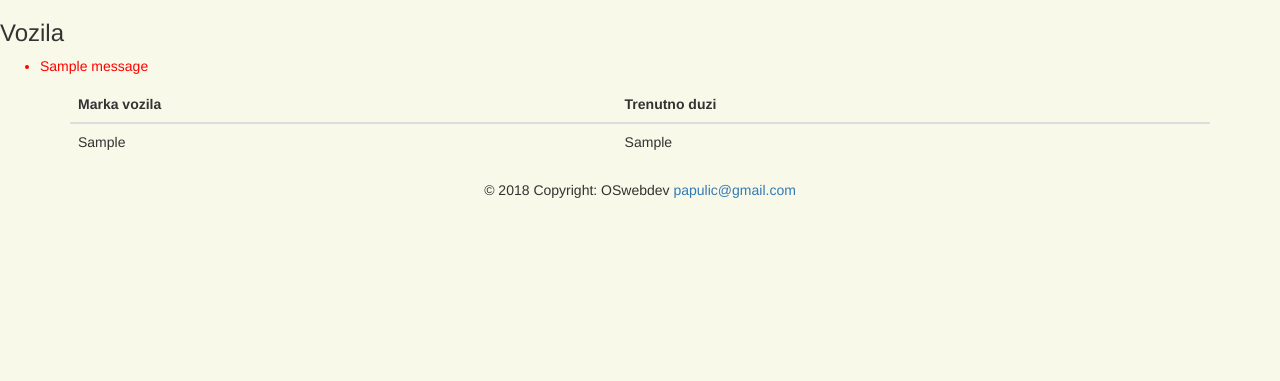
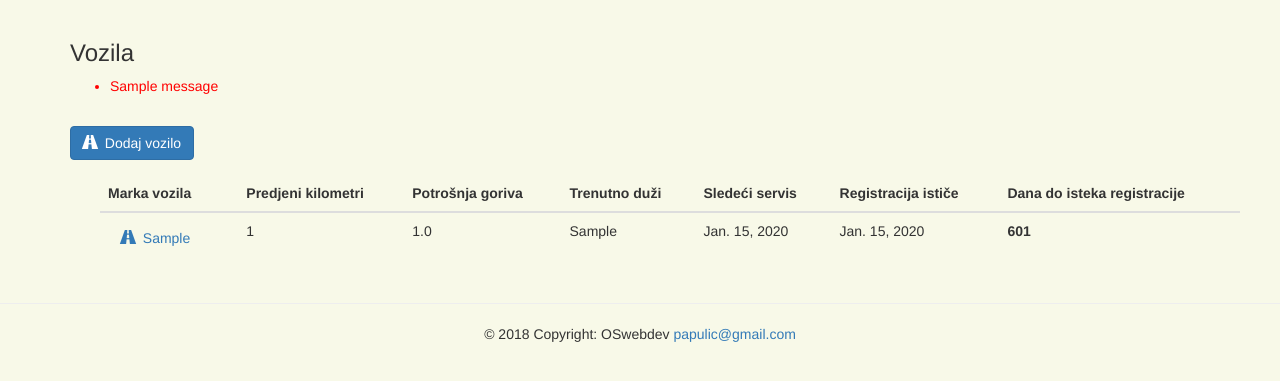
Before and after one commit to papulic/HT_WERKE, a Django app: page /vozila/ in a window 1280 px wide. Shown: the part 52-433 px from the top of the page. Run offline with Django 3.2, Linux system fonts and the light colour scheme; a user stored in the database is signed in; tables that the repository leaves empty hold one stand-in row (values such as "Sample post"); one stand-in notice (Sample message) is shown; some libraries are stand-ins or nearby versions.

Commit message:
Add files via upload

```diff
--- a/projects/models.py
+++ b/projects/models.py
@@ -58,8 +58,8 @@ class Vozilo(models.Model):
     predjeni_kilometri = models.IntegerField(default=None, null=True, blank=True)
     registracija_istice = models.DateField()
     sledeci_servis = models.DateField()
-    potrosnja_goriva = models.FloatField(max_length=10)
-    opis = models.CharField(max_length=100)
+    potrosnja_goriva = models.FloatField(max_length=10, default=0.0)
+    opis = models.CharField(max_length=100, blank=True)
     trenutno_duzi = models.ForeignKey(Radnik, null=True, blank=True)
 
 
@@ -101,6 +101,7 @@ class Rashodi(models.Model):
     opis = models.CharField(max_length=150, blank=True)
     kolicina = models.FloatField(max_length=10, default=0.0)
     posao = models.ForeignKey(Poslovi, on_delete=models.CASCADE)
+    vozilo = models.ForeignKey(Vozilo, null=True, blank=True )
 
     def __unicode__(self):
         return self.vrsta
--- a/projects/templates/projects/poslovi.html
+++ b/projects/templates/projects/poslovi.html
@@ -43,6 +43,11 @@
             <div class="row">
                 <h1>{{ posao.ime }}</h1>
             </div>
+             {% if posao.dogovoreni_radni_sati != 0.0 %}
+             <h4>Dogovoren radni sat: {{ posao.dogovoreni_radni_sati}}</h4>
+             {% else %}
+             <h4>Ovaj posao nije dogovoren na radni sat</h4>
+             {% endif %}
             <div class="row">
                 <h3>opis: {{ posao.opis }}</h3>
             </div>
--- a/projects/templates/projects/vozila.html
+++ b/projects/templates/projects/vozila.html
@@ -2,6 +2,7 @@
 {% block title %} - Vozila {% endblock %}
 {% block content %}
 {% load staticfiles %}
+<div class="container">
     <h3>Vozila</h3>
     {% if messages %}
     <ul class="messages">
@@ -10,27 +11,61 @@
     {% endfor %}
     </ul>
 {% endif %}
+    <div class="row">
+        <div class="col-sm-12" style="padding-bottom: 15px;">
+            <br>
+            <a href="{% url 'projects:vozilo-add' %}">
+                <button type="button" class="btn btn-primary">
+                    <span class="glyphicon glyphicon-road"></span>&nbsp; Dodaj vozilo
+                </button>
+            </a>
+        </div>
+    </div>
     {% if vozila %}
-
-
-
-            <div class="col-lg-12">
+    <div class="col-md-12">
         <div class='container' id="table">
             <div class="table-div">
                 <table class="table">
                     <thead>
                     <tr>
                         <th>Marka vozila</th>
-                        <th>Trenutno duzi</th>
+                        <th>Predjeni kilometri</th>
+                        <th>Potrošnja goriva</th>
+                        <th>Trenutno duži</th>
+                        <th>Sledeći servis</th>
+                        <th>Registracija ističe</th>
+                        <th>Dana do isteka registracije</th>
                     </tr>
                     </thead>
                     <tbody>
                     {% for vozilo in vozila %}
                     <tr>
-                            <td>{{ vozilo.marka }}</td>
+                        <td>
+                            <a href="{% url 'projects:vozilo-update' vozilo.id %}">
+                                <button type="button" class="btn btn-link">
+                                    <span class="glyphicon glyphicon-road"></span>&nbsp; {{ vozilo.marka }}
+                                </button>
+                            </a>
+                        </td>
+                        {% if vozilo.predjeni_kilometri %}
+                        <td>{{ vozilo.predjeni_kilometri }}</td>
+                        {% else %}
+                        <td>Nije uneto</td>
+                        {% endif %}
+                        <td>{{ vozilo.potrosnja_goriva }}</td>
+                        {% if vozilo.trenutno_duzi == None %}
+                        <td>Vozilo je dostupno</td>
+                        {% else %}
                         <td>{{ vozilo.trenutno_duzi }}</td>
+                        {% endif %}
+                        <td>{{ vozilo.sledeci_servis }}</td>
+                        <td>{{ vozilo.registracija_istice }}</td>
+                        {% for i, v in istek_registracije.items %}
+                        {% if i == vozilo.id %}
+                        <td {% if v < 15 %}style="color:red"{% endif %}><strong>{{ v }}</strong></td>
+                        {% endif %}
+                        {% endfor %}
                     </tr>
-
                     {% endfor %}
                     </tbody>
                 </table>
@@ -38,5 +73,5 @@
         </div>
     </div>
     {% endif %}
-
+</div>
 {% endblock %}
--- a/projects/urls.py
+++ b/projects/urls.py
@@ -17,10 +17,12 @@ urlpatterns = [
     url(r'^azuriranje_posla/(?P<project_id>[0-9]+)/$', views.posao_update, name='posao-update'),
     url(r'^azuriranje_radnika/(?P<radnik_id>[0-9]+)/$', views.radnik_update, name='radnik-update'),
     url(r'^azuriranje_dana/(?P<dan_id>[0-9]+)/$', views.dan_update, name='dan-update'),
+    url(r'^azuriranje_vozila/(?P<vozilo_id>[0-9]+)/$', views.vozilo_update, name='vozilo-update'),
     url(r'^novi_prihod/(?P<project_id>[0-9]+)/$', views.create_prihod, name='prihod-add'),
     url(r'^novi_rashod/(?P<project_id>[0-9]+)/$', views.create_rashod, name='rashod-add'),
     url(r'^novo_zanimanje/$', views.create_zanimanje, name='zanimanje-add'),
     url(r'^novi_radnik/$', views.create_radnik, name='radnik-add'),
+    url(r'^novo_vozilo/$', views.create_vozilo, name='vozilo-add'),
     url(r'^posao/(?P<project_id>[0-9]+)/obrisi_prihod/(?P<prihod_id>[0-9]+)/$', views.prihod_delete, name='prihod-delete'),
     url(r'^(?P<project_id>[0-9]+)/obrisi_rashod/(?P<rashod_id>[0-9]+)/$', views.rashod_delete, name='rashod-delete'),
     url(r'^biranje_meseca/$', views.biranje_meseca, name='biranje_meseca'),
--- a/projects/views.py
+++ b/projects/views.py
@@ -4,7 +4,7 @@ from __future__ import unicode_literals
 from django.shortcuts import render, redirect, get_object_or_404
 from django.contrib.auth import authenticate, login
 from django.contrib.auth import logout
-from .forms import UserForm, PosloviForm, RadnikForm, PrihodiForm, RashodiForm, DatumForm, DanForm, ZanimanjeForm
+from .forms import UserForm, PosloviForm, RadnikForm, PrihodiForm, RashodiForm, DatumForm, DanForm, ZanimanjeForm, VoziloForm
 from django.http import HttpResponseRedirect
 from django.urls import reverse
 from django.contrib import messages
@@ -56,6 +56,7 @@ def ljudi(request):
             'radnici_otkaz': radnici_otkaz
         })
 
+
 def biranje_meseca(request):
     if not request.user.is_authenticated():
         return render(request, 'projects/login.html')
@@ -70,6 +71,7 @@ def biranje_meseca(request):
     return render(request, 'projects/biranje_meseca.html', {
             'form': form
         })
+
 
 def dodaj_dane(request, mesec, godina):
     dan_dodat = False
@@ -94,6 +96,7 @@ def dodaj_dane(request, mesec, godina):
     else:
         messages.success(request, "Svi dani do današnjeg datuma već postoje!")
     return HttpResponseRedirect(reverse('projects:monthview-workers', args=(mesec, godina)))
+
 
 def mesecni_izvod_radnika(request, mesec, godina):
     if not request.user.is_authenticated():
@@ -122,10 +125,16 @@ def vozila(request):
     if not request.user.is_authenticated():
         return render(request, 'projects/login.html')
     else:
+        current_date = datetime.date.today()
         vozila = Vozilo.objects.all()
+        istek_registracije = {}
+        for vozilo in vozila:
+            preostalo_dana = vozilo.registracija_istice - current_date
+            istek_registracije[vozilo.id] = preostalo_dana.days
 
         return render(request, 'projects/vozila.html', {
             'vozila': vozila,
+            'istek_registracije': istek_registracije
         })
 
 
@@ -154,6 +163,7 @@ def create_project(request):
         }
         return render(request, 'projects/project_form.html', context)
 
+
 def create_radnik(request):
     if not request.user.is_authenticated():
         return render(request, 'projects/login.html')
@@ -171,6 +181,7 @@ def create_radnik(request):
         }
         return render(request, 'projects/dodavanje_radnika.html', context)
 
+
 def create_zanimanje(request):
     form = ZanimanjeForm(request.POST or None)
     if request.method == 'POST':
@@ -183,6 +194,21 @@ def create_zanimanje(request):
         "form": form,
     }
     return render(request, 'projects/dodavanje_zanimanja.html', context)
+
+
+def create_vozilo(request):
+    form = VoziloForm(request.POST or None)
+    if request.method == 'POST':
+        if form.is_valid():
+            vozilo = form.save(commit=False)
+            vozilo.save()
+            messages.success(request, "Vozilo '{vozilo}' je dodato!".format(vozilo=vozilo.marka))
+            return HttpResponseRedirect(reverse('projects:vozila'))
+    context = {
+        "form": form,
+    }
+    return render(request, 'projects/dodavanje_vozila.html', context)
+
 
 def detail(request, project_id):
     if not request.user.is_authenticated():
@@ -229,6 +255,7 @@ def detail(request, project_id):
             'dobit': dobit,
         })
 
+
 def radnik_detail(request, radnik_id):
     if not request.user.is_authenticated():
         return render(request, 'projects/login.html')
@@ -247,6 +274,7 @@ def radnik_detail(request, radnik_id):
             'radnik_id': radnik_id,
         })
 
+
 def posao_update(request, project_id):
     instance = Poslovi.objects.get(pk=project_id)
     form = PosloviForm(request.POST or None, instance=instance)
@@ -260,6 +288,22 @@ def posao_update(request, project_id):
         'project_id': project_id,
     }
     return render(request, 'projects/posao_update_form.html', context)
+
+
+def vozilo_update(request, vozilo_id):
+    instance = Vozilo.objects.get(pk=vozilo_id)
+    form = VoziloForm(request.POST or None, instance=instance)
+    if form.is_valid():
+        vozilo = form.save(commit=False)
+        vozilo.save()
+        messages.success(request, "Podaci su ažurirani!")
+        return HttpResponseRedirect(reverse('projects:vozila'))
+    context = {
+        "form": form,
+        'vozilo_id': vozilo_id,
+    }
+    return render(request, 'projects/vozilo_update.html', context)
+
 
 def dan_update(request, dan_id):
     instance = Dan.objects.get(pk=dan_id)
@@ -308,6 +352,7 @@ def dan_update(request, dan_id):
     }
     return render(request, 'projects/dan_update.html', context)
 
+
 def radnik_update(request, radnik_id):
     instance = Radnik.objects.get(pk=radnik_id)
     form = RadnikForm(request.POST or None, instance=instance)
@@ -342,10 +387,12 @@ def create_prihod(request, project_id):
         }
         return render(request, 'projects/create_prihod.html', context)
 
+
 def prihod_delete(request, project_id, prihod_id):
     prihod = get_object_or_404(Prihodi, id=prihod_id)
     prihod.delete()
     return HttpResponseRedirect(reverse('projects:posao', args=(project_id)))
+
 
 def create_rashod(request, project_id):
     if not request.user.is_authenticated():
@@ -365,73 +412,16 @@ def create_rashod(request, project_id):
         }
         return render(request, 'projects/create_rashod.html', context)
 
+
 def rashod_delete(request, project_id, rashod_id):
     rashod = Rashodi.objects.get(pk=rashod_id)
     rashod.delete()
     return HttpResponseRedirect(reverse('projects:posao', args=(project_id)))
 
-def create_date__old(request):
-    meseci = ["januar", "februar", "mart", "april", "maj", "jun", "jul", "avgust", "septembar", "oktobar", "novembar", "decembar"]
-    mesec_postoji = False
-    months_all = Mesec.objects.all()
-    now = datetime.date.today()
-    num_days = calendar.monthrange(now.year, now.month)[1]
-    year = now.year
-    month = now.month
-    days = [datetime.date(year, month, day) for day in range(1, num_days + 1)]
-    radnici = Radnik.objects.filter(u_radnom_odnosu=True)
-    for i in months_all:
-        if i.godina == year and i.mesec == month:
-            mesec_postoji = True
-            break
-    if mesec_postoji:
-        messages.success(request, 'Ovaj mesec vec postoji!')
-        return HttpResponseRedirect(reverse('projects:ljudi'))
-    else:
-        new_month = Mesec()
-        new_month.godina = year
-        new_month.mesec = month
-        new_month.save()
-        for day in days:
-            new_day = Dan()
-            new_day.datum = day
-            new_day.mesec = new_month
-            new_day.save()
-        messages.success(request, 'Mesec {mesec} je kreiran za godinu {godina}!'.format(mesec=meseci[month], godina=year))
-        return HttpResponseRedirect(reverse('projects:ljudi'))
 
-def create_date(request):
-    meseci = ["januar", "februar", "mart", "april", "maj", "jun", "jul", "avgust", "septembar", "oktobar", "novembar", "decembar"]
-    mesec_postoji = False
-    months_all = Mesec.objects.all()
-    now = datetime.date.today()
-    num_days = calendar.monthrange(now.year, now.month)[1]
-    year = now.year
-    month = now.month
-    days = [datetime.date(year, month, day) for day in range(1, num_days + 1)]
-    current_date = datetime.date.today()
-    radnici = Radnik.objects.filter(u_radnom_odnosu=True)
-    radnici_otkaz = Radnik.objects.filter(u_radnom_odnosu=False)
-    radnici_filter = RadnikFilter(request.GET, queryset=radnici)
-    for i in months_all:
-        if i.godina == year and i.mesec == month:
-            mesec_postoji = True
-            break
-    if mesec_postoji:
-        messages.success(request, 'Ovaj mesec vec postoji!')
-        return HttpResponseRedirect(reverse('projects:ljudi'))
-    else:
-        new_month = Mesec()
-        new_month.godina = year
-        new_month.mesec = month
-        new_month.save()
-        for day in days:
-            new_day = Dan()
-            new_day.datum = day
-            new_day.mesec = new_month
-            new_day.save()
-        messages.success(request, 'Mesec {mesec} je kreiran za godinu {godina}!'.format(mesec=meseci[month], godina=year))
-        return HttpResponseRedirect(reverse('projects:ljudi'))
+def delete_posao_and_create_log(request, posao):
+    pass
+
 
 def login_user(request):
     if request.method == "POST":
```
Also changed, not shown: projects/forms.py (+13 -1 lines), projects/templates/projects/dodavanje_vozila.html (added, +34 -0 lines), projects/templates/projects/vozilo_update.html (added, +35 -0 lines), projects/migrations/0001_initial.py, 2 other files. Lines whose indentation alone changed are shown as unchanged.
